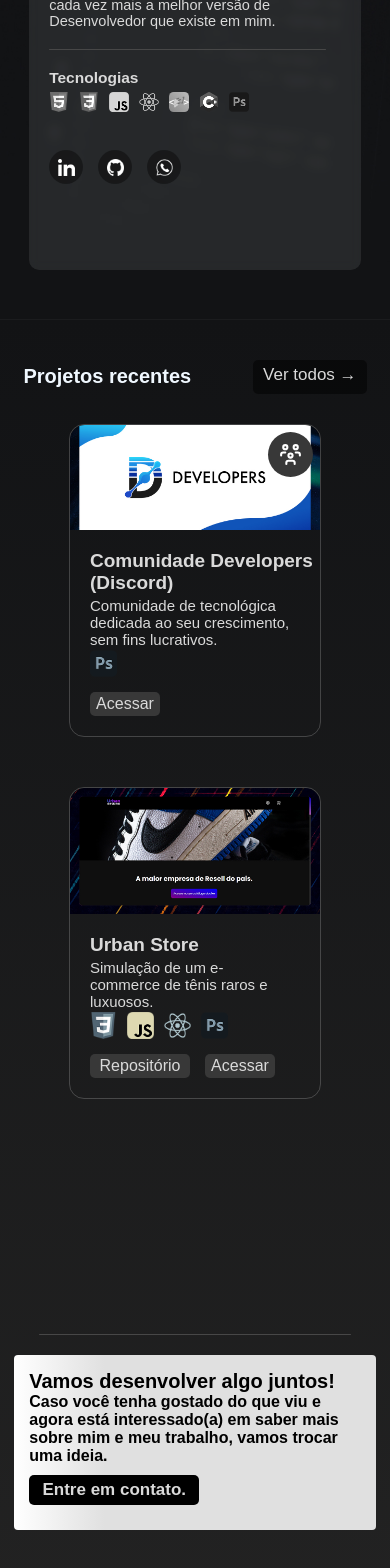
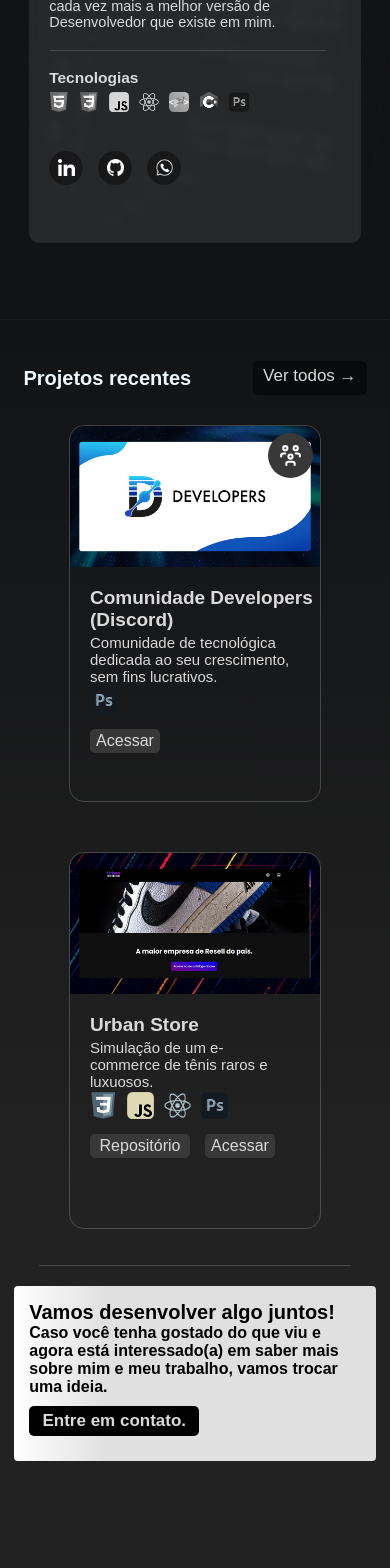
Before and after one commit to urbanykv/portfolio-matheusurban, a React (Create React App) app: page / in a window 390 px wide. Shown: the part 380-1948 px from the top of the page. Built offline with nearby package versions, Linux system fonts and the light colour scheme; grey boxes are pictures that could not be loaded; a web font is replaced by a local one.

Commit message:
adicionando mais um projeto e resolvendo problemas de responsividade

```diff
--- a/src/components/home/home.css
+++ b/src/components/home/home.css
@@ -199,7 +199,8 @@
 
 .projeto-destaque{
     width: 100%;
-    height: 85vh;
+    min-height: 85vh;
+    max-height: 85vh;
     display: flex;
     flex-direction: column;
     justify-content: center;
@@ -207,8 +208,6 @@
     background-image: linear-gradient(to top, rgb(34, 34, 34), #121315);
     padding: 75px 0px 10px 0px;
 }
-
-
 
 #tituloPD{
     justify-self: start;
@@ -229,7 +228,6 @@
 .pd{
     display: flex;
     width: 100%;
-    height: 80vh;
     padding-top: 15px;
     margin-top: 15px;
     justify-content: center;
@@ -239,10 +237,10 @@
 }
 
 .area-contatos{
-    padding: 25px 0 75px 0;
+    padding: 0 0 75px 0;
     display: flex;
     flex-direction: column;
-    justify-content: center;
+    justify-content: start;
     align-items: center;
 }
 
@@ -399,13 +397,13 @@
 
     .card-sobre{
         width: 85%;
-        height: 700px;
+        max-height: 700px;
         animation: none;
     }
 
     .projeto-destaque{
         width: 100%;
-        height: 1200px;
+        min-height: 800px;
         display: flex;
         flex-direction: column;
         justify-content: center;
@@ -444,12 +442,12 @@
     }
 
     .area-contatos{
-        margin: 180px 0 0 0;
+        margin: 15px 0 0 0;
         height: 350px;
         padding: 50px 0 100px 0;
         display: flex;
         flex-direction: column;
-        justify-content: center;
+        justify-content: start;
         align-items: center;
     }
 }
--- a/src/components/home/home.js
+++ b/src/components/home/home.js
@@ -121,6 +121,7 @@ function Home({menuMobileOnOff, menu, setMenu, setBotaoMenuHamburguer, setBotaoM
                         </div>
                     }
                 </div>
+            </section>
             <div className="area-contatos">
                 <hr/>
                 <div className="card-contatos">
@@ -129,7 +130,6 @@ function Home({menuMobileOnOff, menu, setMenu, setBotaoMenuHamburguer, setBotaoM
                     <Link to="/contatos" id="btn-contateme" onClick={iniciarNoTopo}>Entre em contato.</Link>
                 </div>
             </div>
-            </section>
         </div>
     )
 }
--- a/src/components/projetos-card/projetosCard.css
+++ b/src/components/projetos-card/projetosCard.css
@@ -1,6 +1,6 @@
 .card{
     width: 325px;
-    height: 375px;
+    min-height: 375px;
     background-size: cover;
     background-position: center;
     border-radius: 15px;
@@ -108,7 +108,7 @@
     position: absolute;
     cursor: pointer;
     overflow: hidden;
-    transition: 0.5s ease-in-out;
+    transition: 0.2s ease-in-out;
     z-index: 1;
 }
 
--- a/src/components/projetos-card/projetosCard.js
+++ b/src/components/projetos-card/projetosCard.js
@@ -41,11 +41,14 @@ export const projetosDev = [
 
     {id: 3, nome: 'Detone o Ralph', descricao: 'Jogo do Detona Ralph estilo "Whac-A-Mole".', tecnologias: [html, css, javascript, photoshop], image: 'assets/img/detona-ralph-bg.jpg', github: 'https://github.com/urbanykv/jogo-detona-ralph', demo: 'https://jogo-detona-ralph-one.vercel.app/', contribuintes: null},
 
-    {id: 4, nome: "Urban's Ristorante", descricao: 'Cardápio Digital', tecnologias: [css, javascript, react, photoshop], image: 'assets/img/urban-ristorante-bg.jpg',
+    {id: 4, nome: 'Wiki de Repositórios GitHub', descricao: 'App consome API do GitHub para buscar as informações do perfil desejado.', tecnologias: [javascript, react, styledComponents], image: 'assets/img/wiki-repo-bg.jpg', github: 'https://github.com/urbanykv/wiki-repositorios', demo: 'https://wiki-repositorios-mu.vercel.app/', contribuintes: null},
+
+    {id: 5, nome: "Urban's Ristorante", descricao: 'Cardápio Digital', tecnologias: [css, javascript, react, photoshop], image: 'assets/img/urban-ristorante-bg.jpg',
     imageDestaque: 'assets/img/urban-ristorante.png',
     github: 'https://github.com/urbanykv/urban-ristorante', demo: 'https://urban-ristorante.vercel.app/', contribuintes: null},
 
-    {id: 5, nome: 'Consultar CEP', descricao: 'Aplicação que procura informações do CEP desejado.', tecnologias: [html, css, javascript], image: 'assets/img/consultar-cep-bg.jpg', github: 'https://github.com/urbanykv/consultar-cep', demo: 'https://consultar-cep-omega.vercel.app/', contribuintes: null},
+    {id: 6, nome: 'Consultar CEP', descricao: 'Aplicação que consome API de CEP no intuito de achar a rua desejada.', tecnologias: [html, css, javascript], image: 'assets/img/consultar-cep-bg.jpg', github: 'https://github.com/urbanykv/consultar-cep', demo: 'https://consultar-cep-omega.vercel.app/', contribuintes: null}
+
 ]
 
 export const CardProjetos = () => {
```
Also changed, not shown: public/assets/img/wiki-repo-bg.jpg (added). Lines whose indentation alone changed are shown as unchanged.
